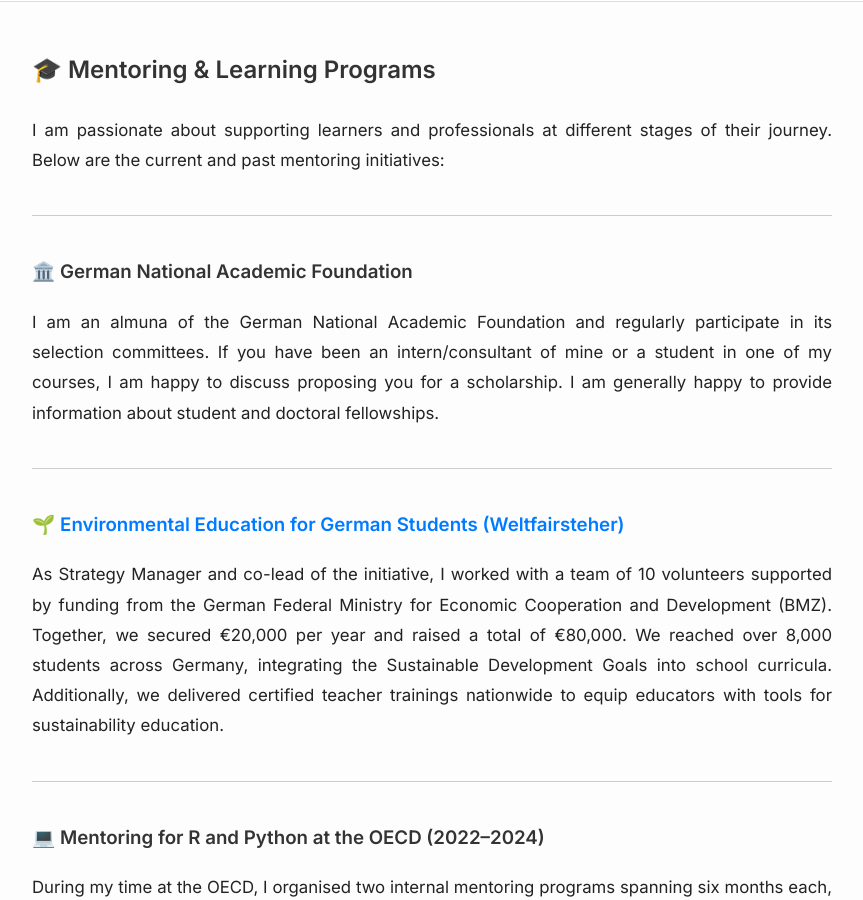
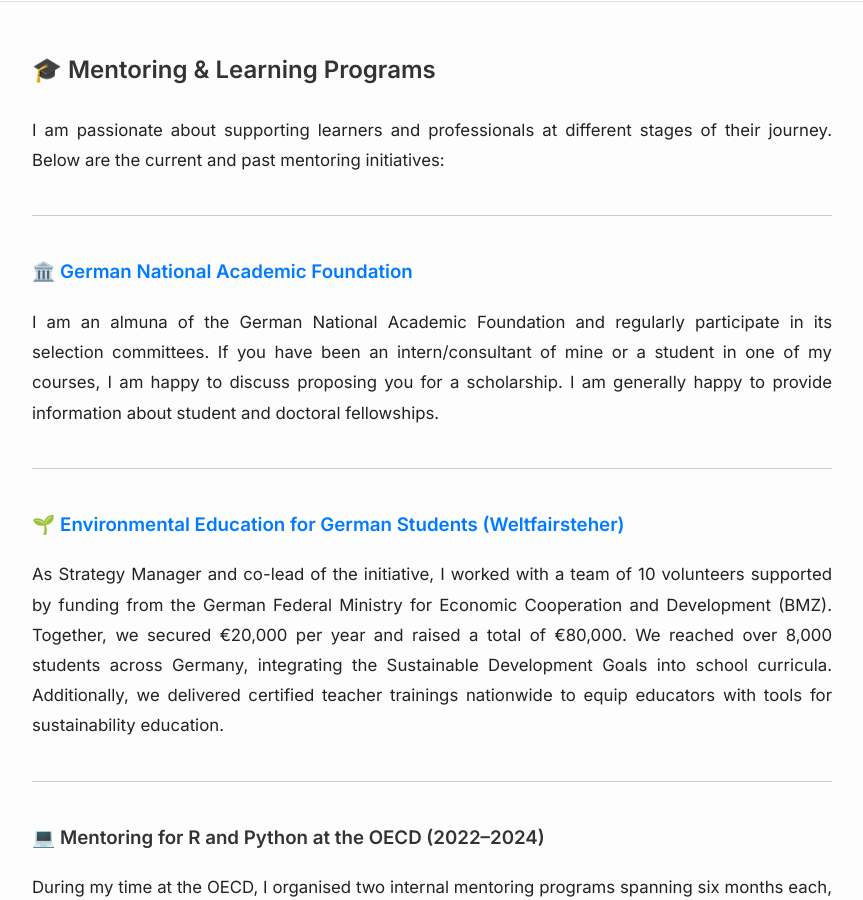
Before and after one commit to julia-m-schmidt/julia-m-schmidt.github.io, a Jekyll site: the page built from mentoring.md, in a window 1280 px wide and 900 px high, scrolled down 479 px. Shown: the whole window, without its empty margins (208-1071 px from the left). Built offline with Jekyll 4.4.1, drawn with Linux system fonts in a browser that asks for light colours; part of the change alters nothing that is shown.

```diff
--- a/mentoring.md
+++ b/mentoring.md
@@ -11,7 +11,7 @@ I am passionate about supporting learners and professionals at different stages
 
 ---
 
-### 🏛️ German National Academic Foundation
+### 🏛️ [German National Academic Foundation](https://www.studienstiftung.de/)
 
 I am an almuna of the German National Academic Foundation and regularly participate in its selection committees. If you have been an intern/consultant of mine or a student in one of my courses, I am happy to discuss proposing you for a scholarship. I am generally happy to provide information about student and doctoral fellowships.
 
```
